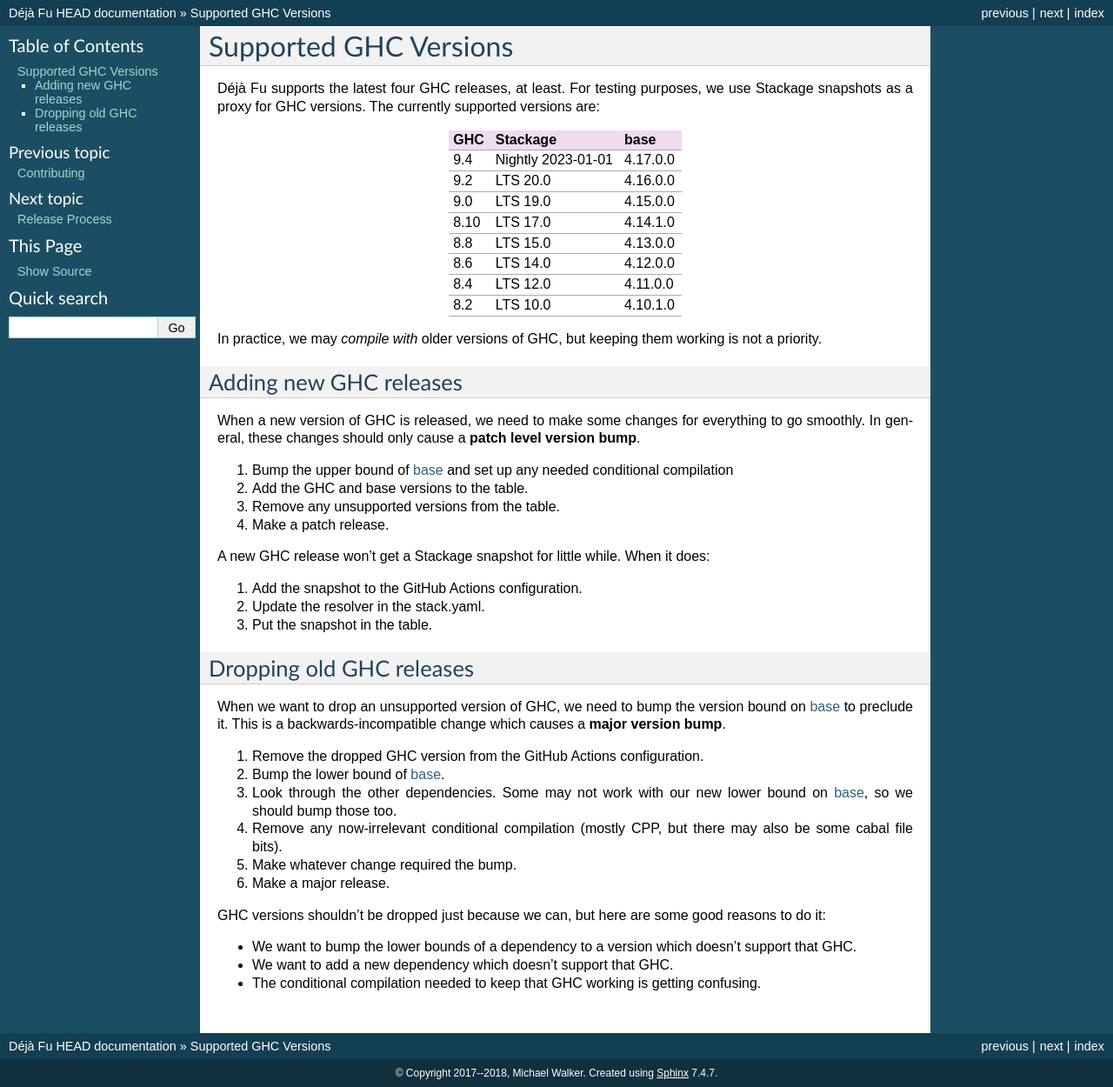
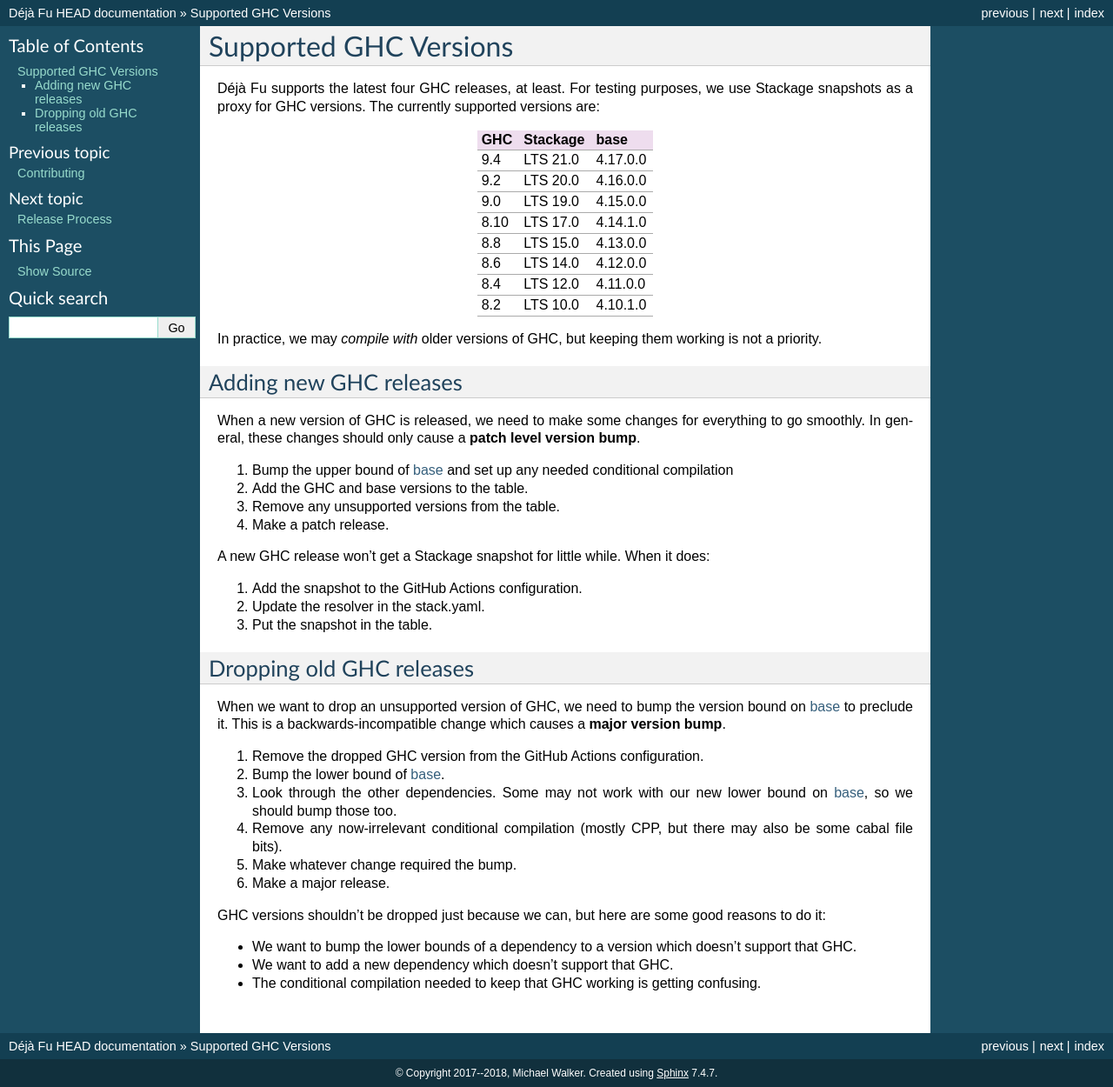
Before and after one commit to barrucadu/dejafu, a Sphinx documentation site: the page built from doc/ghc.rst, in a window 1280 px wide. Shown: the whole page at 87% size. Built offline with Sphinx 7.4.7, drawn with Linux system fonts in a browser that asks for light colours.

Commit message:
Switch to LTS-21.0 for GHC 9.4 build

```diff
--- a/doc/ghc.rst
+++ b/doc/ghc.rst
@@ -8,7 +8,7 @@
 .. csv-table::
    :header: "GHC", "Stackage", "base"
 
-   "9.4",  "Nightly 2023-01-01", "4.17.0.0"
+   "9.4",  "LTS 21.0", "4.17.0.0"
    "9.2",  "LTS 20.0", "4.16.0.0"
    "9.0",  "LTS 19.0", "4.15.0.0"
    "8.10", "LTS 17.0", "4.14.1.0"
```
Also changed, not shown: 1 other file.
